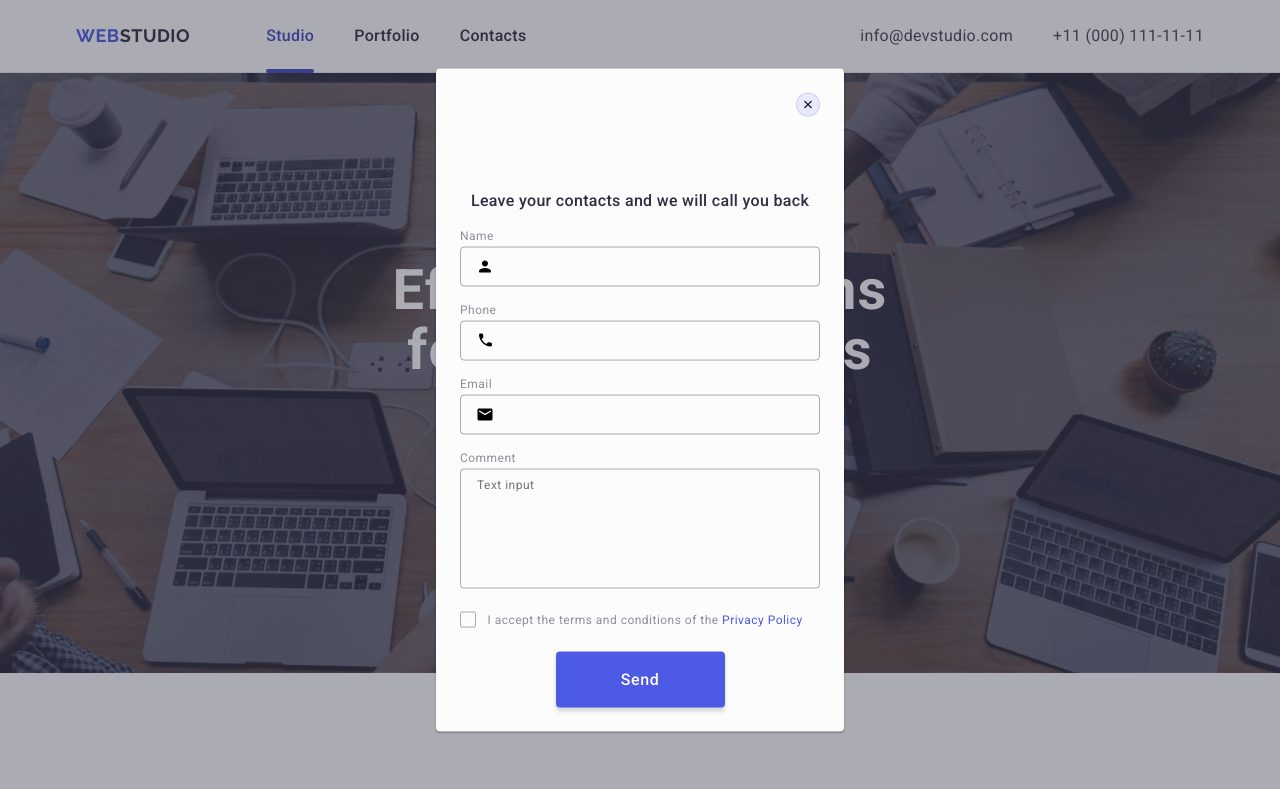
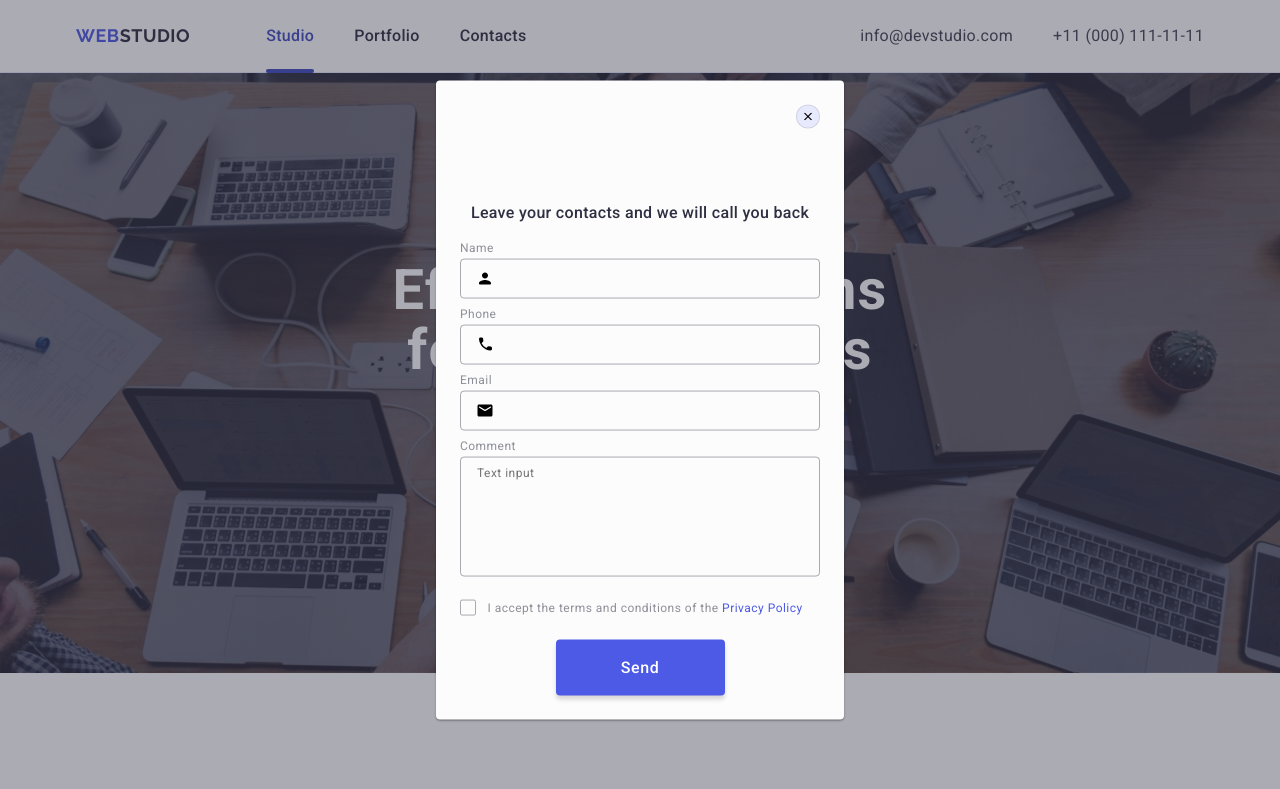
Before and after one commit to YuliaKolinko/goit-markup-hw-05, a plain HTML site: page index.html in a window 1280 px wide. Shown: the top 789 px of the page. Drawn offline with nearby package versions, Linux system fonts and the light colour scheme.

Commit message:
margin editing2

```diff
--- a/css/styles.css
+++ b/css/styles.css
@@ -634,6 +634,9 @@ a {
 }
 
 .form-field {
+  margin-bottom: 8px;
+}
+.comment-box {
   margin-bottom: 16px;
 }
 .form-input {
--- a/index.html
+++ b/index.html
@@ -616,7 +616,7 @@
             </div>
           </div>
 
-          <div class="form-field">
+          <div class="form-field comment-box">
             <label class="form-label" for="user-comment">Comment</label>
 
             <textarea
```
